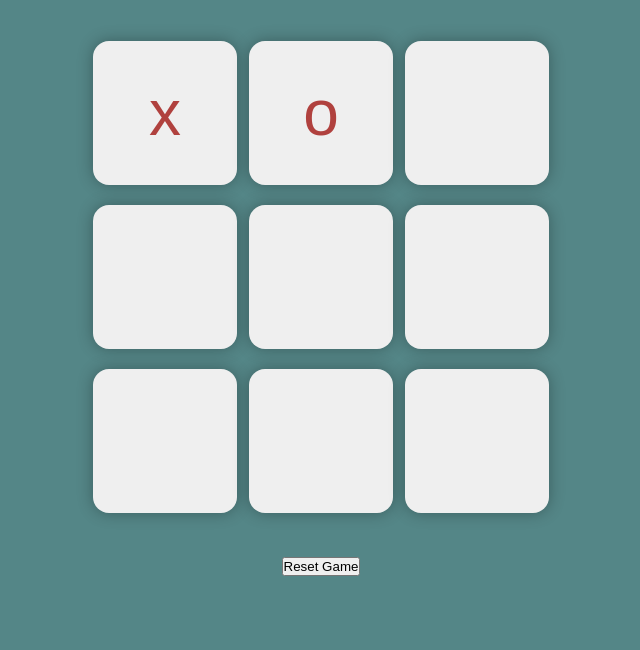
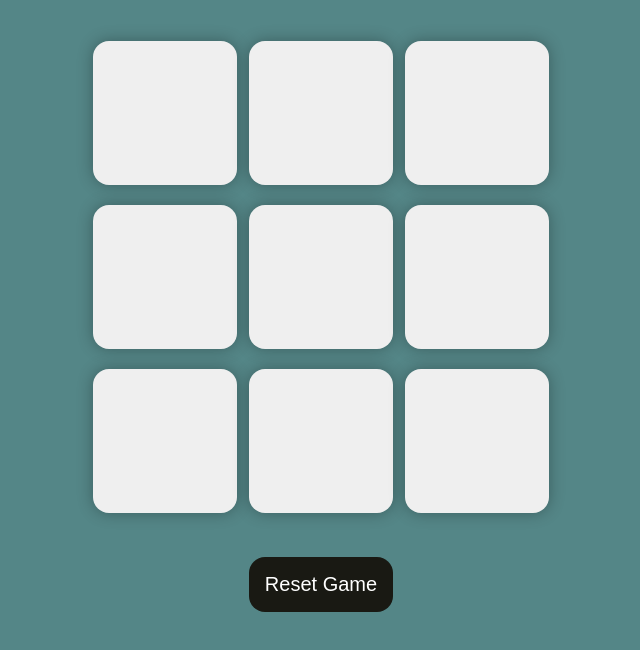
Before and after one commit to NureAlam68/tic-tac-toe, a plain HTML site: page index.html in a window 1280 px wide. Shown: the part 40-690 px from the top of the page, without its empty margins (319-959 px from the left). Drawn offline with Linux system fonts and the light colour scheme.

Commit message:
basic layout done

```diff
--- a/index.html
+++ b/index.html
@@ -13,8 +13,8 @@
         <h1>Tic Tac Toe</h1>
         <div class="container">
             <div class="game">
-                <button class="box">x</button>
-                <button class="box">o</button>
+                <button class="box"></button>
+                <button class="box"></button>
                 <button class="box"></button>
                 <button class="box"></button>
                 <button class="box"></button>
--- a/styles/style.css
+++ b/styles/style.css
@@ -34,3 +34,12 @@ body {
     font-size: 8vmin;
     color: #b0413e;
 }
+
+#reset-game {
+    padding: 1rem;
+    font-size: 1.25rem;
+    background-color: #191913;
+    color: #fff;
+    border-radius: 1rem;
+    border: none;
+}
```
